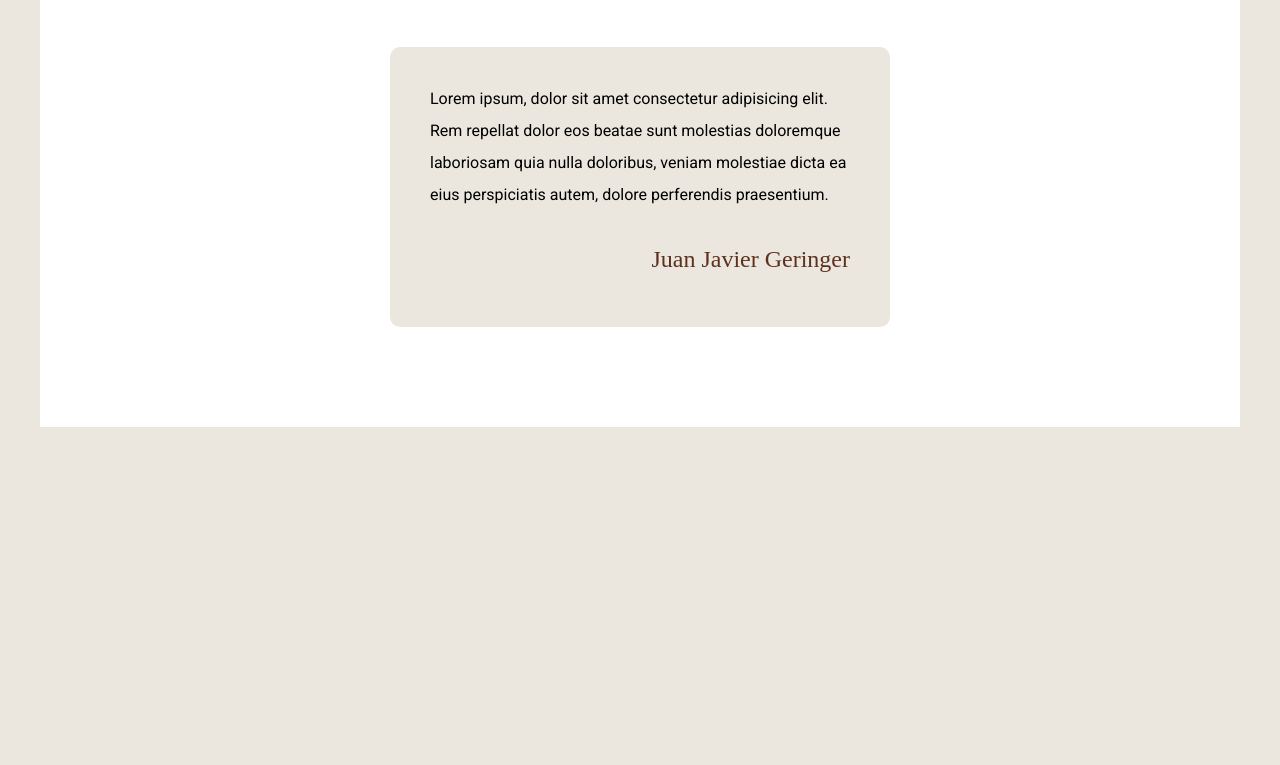
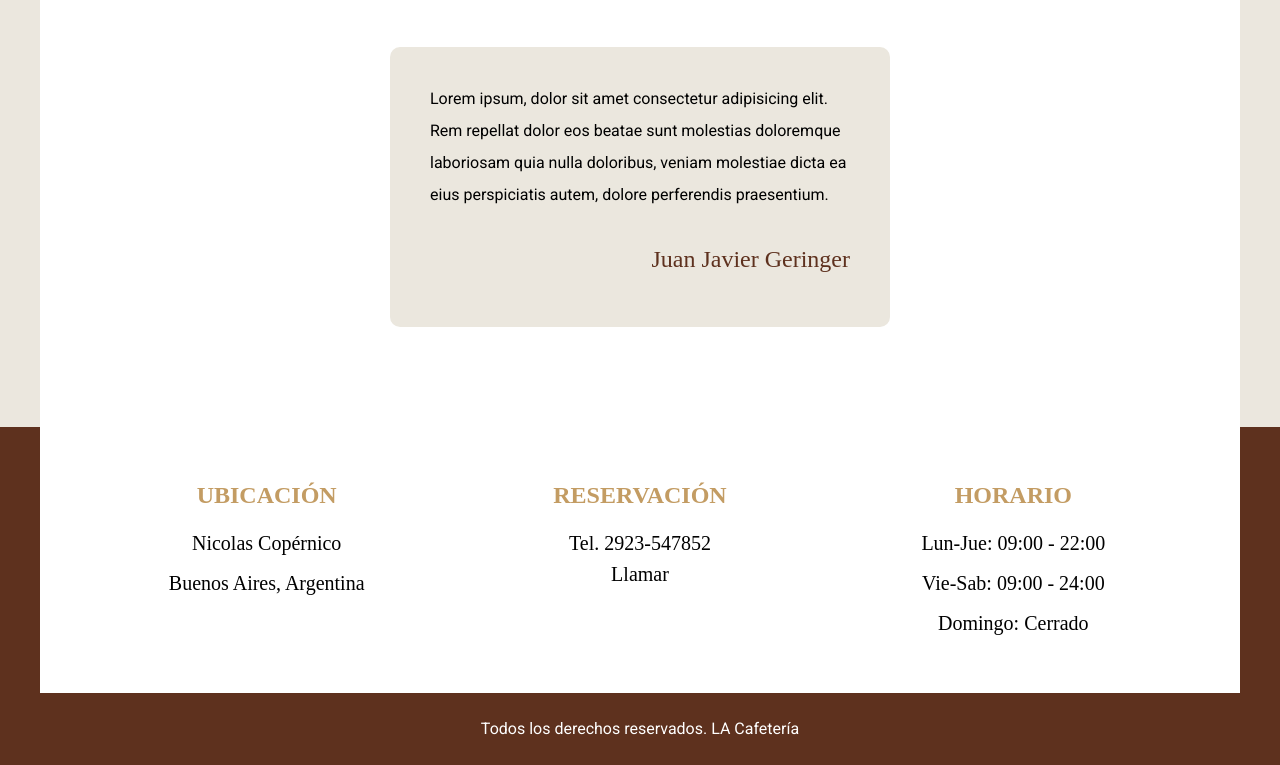
Before and after one commit to Juany313/Cafeteria, a website: page index.html in a window 1280 px wide. Shown: the part 4598-5363 px from the top of the page. Before the commit the page ends 5025 px from the top, so only its background shows below. Drawn offline with Linux system fonts and the light colour scheme; a web font is replaced by a local one.

Commit message:
footer listo

```diff
--- a/index.html
+++ b/index.html
@@ -189,5 +189,27 @@
             <p class="autor">Juan Javier Geringer</p>
         </div>
     </section>
+
+    <footer class="footer">
+        <div class="contenedor contenido-footer bg-white">
+            <div class="footer-box ubicacion">
+                <h3>Ubicación</h3>
+                <p>Nicolas Copérnico</p>
+                <p>Buenos Aires, Argentina</p>
+            </div>
+            <div class="footer-box reservacion">
+                <h3>Reservación</h3>
+                <p>Tel. 2923-547852</p>
+                <a href="tel:+2923547852">Llamar</a>
+            </div>
+            <div class="footer-box horario">
+                <h3>Horario</h3>
+                <p>Lun-Jue: 09:00 - 22:00</p>
+                <p>Vie-Sab: 09:00 - 24:00</p>
+                <p>Domingo: Cerrado</p>
+            </div>
+        </div>
+        <p class="copyright">Todos los derechos reservados. LA Cafetería</p>
+    </footer>
 </body>
 </html>
--- a/src/scss/app.scss
+++ b/src/scss/app.scss
@@ -1,3 +1,4 @@
 @use 'base';
 @use 'header';
 @use 'inicio';
+@use 'footer';
--- a/src/scss/base/_globales.scss
+++ b/src/scss/base/_globales.scss
@@ -24,6 +24,7 @@ p {
 }
 a {
     text-decoration: none;
+    color: v.$negro;
 }
 img {
     max-width: 100%;
--- /dev/null
+++ b/src/scss/footer/_footer.scss
@@ -0,0 +1,39 @@
+@use 'base/variables' as v;
+@use 'base/mixins' as m;
+
+.footer {
+    background-color: v.$primario;
+    .contenido-footer {
+        padding: 5rem;
+
+        @include m.tablet {
+            @include m.grid(3, 2rem);
+        }
+    }
+    .copyright {
+        text-align: center;
+        margin: 0;
+        padding: 2rem;
+        color: v.$blanco;
+    }
+}
+
+.footer-box {
+    font-family: v.$fuenteCursiva;
+    text-align: center;
+    margin-bottom: v.$separacion;
+    @include m.tablet {
+        margin-bottom: 0;
+    }
+    h3 {
+        font-family: v.$fuenteCursiva;
+        margin: 0 0 1rem 0;
+        font-size: 2.4rem;
+        color: v.$secundario;
+    }
+
+    p, a {
+        font-size: 2rem;
+        margin: 0;
+    }
+}
--- /dev/null
+++ b/src/scss/footer/_index.scss
@@ -0,0 +1 @@
+@forward 'footer';
```
Also changed, not shown: build/css/app.css.
